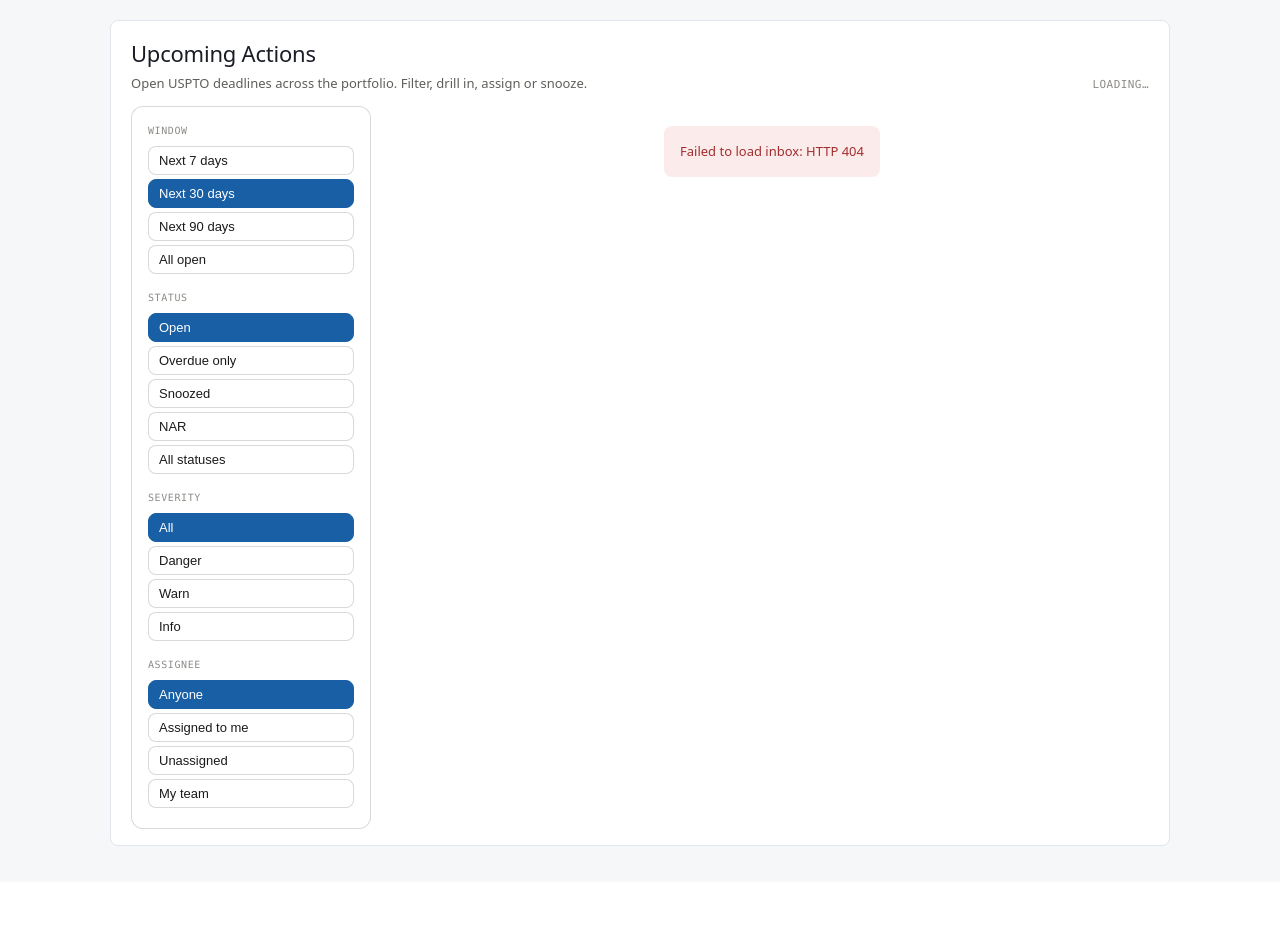
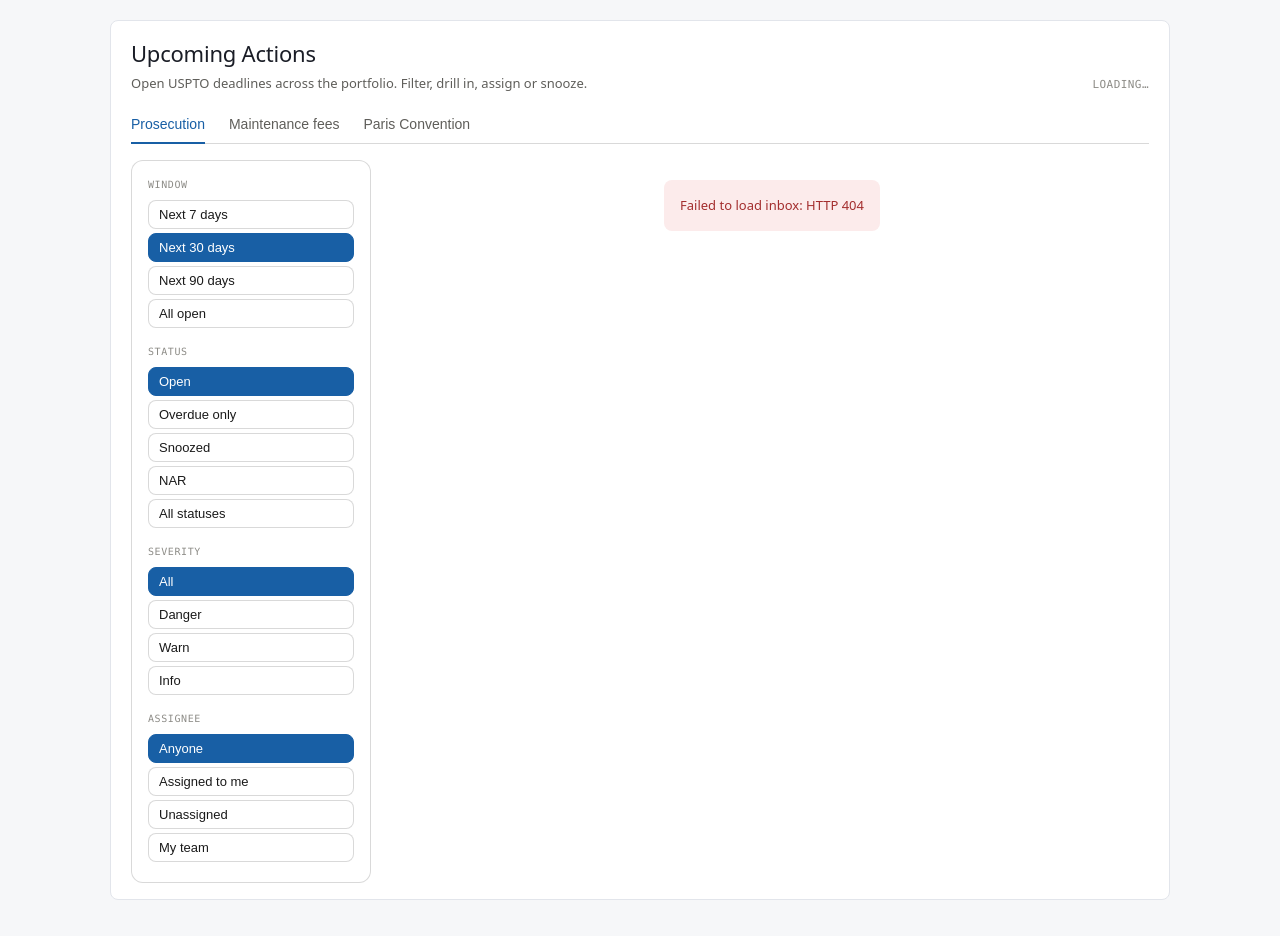
Before and after one commit to slundberg-1955/harness-analytics, a Python web app: template harness_analytics/templates/actions_inbox.html in a window 1280 px wide. Shown: the part 48-984 px from the top of the page. Before the commit the page ends 894 px from the top, so only its background shows below. Run offline with Jinja, Linux system fonts and the light colour scheme; the template is opened without the code that fills it: most values are stand-ins (such as "Sample title", 1, 10 or a date in 2020).

Commit message:
feat(inbox): split maintenance fees and Paris Convention into dedicated tabs
The Upcoming Actions inbox was being dominated by 3.5/7.5/11.5-year
maintenance fee windows and FRPR Paris-Convention foreign-filing
deadlines. Both run on years-out cadences and are typically owned by
annuities services / foreign counsel rather than the prosecution
attorney, so mixing them with OA responses and appeal briefs makes the
overdue list almost useless.

Add a top-level tab strip to /portal/actions with three tabs:

  * Prosecution (default)  -- everything except maintenance + Paris
  * Maintenance fees       -- IfwRule.kind == 'maintenance'
  * Paris Convention       -- IfwRule.kind == 'priority_later_of'

Wired end-to-end:
  * GET /portal/api/actions/inbox accepts a new ``category`` query
    param (default 'prosecution'). 400 on unknown values, joins
    ifw_rules and filters by kind. Round-tripped in filters_applied.
  * actions_inbox.html renders the tabs as a <nav role="tablist">
    using the existing data-filter-group / data-filter-value chip
    framework so bindFilterChips() picks them up for free.
  * actions_inbox.js adds VALID_CATEGORY + STATE.category and reads
    the param from the URL on load (also added to the
    'anyExplicit' check so saved-view auto-apply still kicks in).
  * actions_inbox.css styles .ai-tabs as an underlined horizontal
    bar -- intentionally different from sidebar chips.

Tests: 6 new in tests/test_timeline_api.py (constants shape,
unknown-category rejection, three accept tests for each tab, default
fallback). Required adding a no-op ``join`` to the empty-session
test stub. Full suite: 204 passed.

Made-with: Cursor

```diff
--- a/harness_analytics/static/actions_inbox.css
+++ b/harness_analytics/static/actions_inbox.css
@@ -156,3 +156,26 @@
   border-top: 0.5px solid var(--ai-border); margin-top: 4px; padding: 6px 8px 2px;
 }
 .ai-page .ai-views-actions .tl-btn { font-size: 12px; }
+
+/* Top-level inbox tabs (Prosecution / Maintenance fees / Paris Convention).
+   Visually distinct from sidebar chips: horizontal bar above the layout,
+   underline on the active tab, no fill. */
+.ai-page .ai-tabs {
+  display: flex; gap: 24px;
+  border-bottom: 0.5px solid var(--ai-border);
+  margin: 0 0 16px;
+  padding: 0;
+}
+.ai-page .ai-tab {
+  appearance: none; background: transparent; border: 0;
+  padding: 10px 0 10px;
+  font-size: 14px; font-weight: 500; color: var(--ai-text-secondary);
+  cursor: pointer;
+  border-bottom: 2px solid transparent;
+  margin-bottom: -1px;
+}
+.ai-page .ai-tab:hover { color: var(--ai-text); }
+.ai-page .ai-tab.active {
+  color: var(--ai-accent);
+  border-bottom-color: var(--ai-accent);
+}
--- a/harness_analytics/static/actions_inbox.js
+++ b/harness_analytics/static/actions_inbox.js
@@ -11,6 +11,11 @@
   // M0009: ``nar`` lets the inbox show only items that have been NAR'd
   // (manual or automatic). Default ``open`` continues to exclude NAR.
   const VALID_STATUS = ["open", "overdue", "snoozed", "nar", "all"];
+  // Top-level inbox tabs. Maintenance fees and Paris-Convention windows
+  // run on years-out cadences and would otherwise dominate Overdue, so
+  // they live in dedicated tabs and are excluded from the prosecution
+  // default.
+  const VALID_CATEGORY = ["prosecution", "maintenance", "paris"];
 
   // M11: role precedence mirrors auth.ROLES so we can decide client-side
   // whether to show the "My team" chip without round-tripping the server.
@@ -24,6 +29,7 @@
     assignee: "all",
     severity: "all",
     status: "open",
+    category: "prosecution",
   };
 
   function escHtml(s) {
@@ -54,6 +60,7 @@
     if (VALID_ASSIGNEE.includes(params.get("assignee"))) STATE.assignee = params.get("assignee");
     if (VALID_SEVERITY.includes(params.get("severity"))) STATE.severity = params.get("severity");
     if (VALID_STATUS.includes(params.get("status")))     STATE.status   = params.get("status");
+    if (VALID_CATEGORY.includes(params.get("category"))) STATE.category = params.get("category");
   }
   function writeStateToUrl() {
     const params = new URLSearchParams();
@@ -335,7 +342,7 @@
   function maybeApplyDefaultView() {
     // Only auto-apply if the URL had no filter params at all.
     const params = new URLSearchParams(window.location.search);
-    const anyExplicit = ["window", "assignee", "severity", "status"].some((k) => params.has(k));
+    const anyExplicit = ["window", "assignee", "severity", "status", "category"].some((k) => params.has(k));
     if (anyExplicit) return;
     const def = VIEWS_STATE.items.find((v) => v.is_default);
     if (def) applySavedView(def);
--- a/harness_analytics/templates/actions_inbox.html
+++ b/harness_analytics/templates/actions_inbox.html
@@ -28,6 +28,12 @@
       <div class="ai-meta" id="ai-meta">Loading…</div>
     </div>
   </div>
+
+  <nav class="ai-tabs" data-filter-group="category" role="tablist" aria-label="Inbox category">
+    <button type="button" class="ai-tab" role="tab" data-filter-value="prosecution">Prosecution</button>
+    <button type="button" class="ai-tab" role="tab" data-filter-value="maintenance">Maintenance fees</button>
+    <button type="button" class="ai-tab" role="tab" data-filter-value="paris">Paris Convention</button>
+  </nav>
 
   <div class="ai-layout">
     <aside class="ai-sidebar">
```
Also changed, not shown: harness_analytics/timeline_api.py (+26 -0 lines), tests/test_timeline_api.py (+73 -0 lines).
